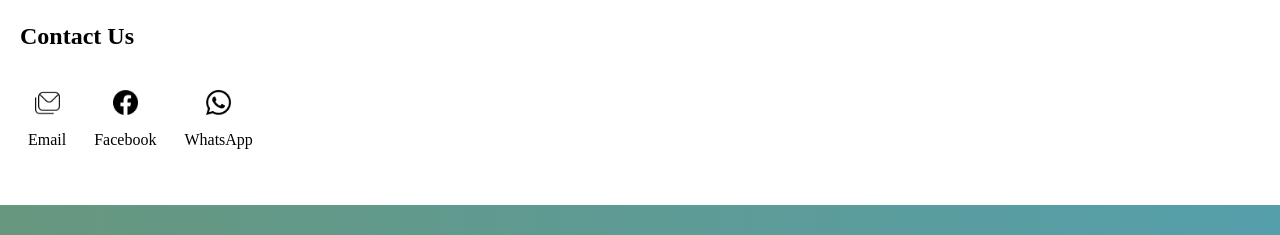
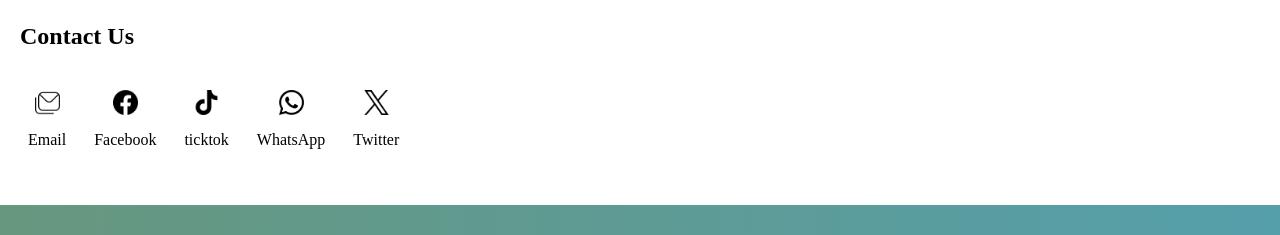
Before and after one commit to Abdulmas01/hindatech-website, a React (Create React App) app: page / in a window 1280 px wide. Shown: the part 1653-1888 px from the top of the page. Built offline with nearby package versions, Linux system fonts and the light colour scheme.

Commit message:
fix social

```diff
--- a/src/extentions/SocialPages.jsx
+++ b/src/extentions/SocialPages.jsx
@@ -1,6 +1,6 @@
 import facebook from "../images/facebook.png";
 import email from "../images/email.png";
-import twitter from "../images/user-interface.png";
+import twitter from "../images/twitter.png";
 import whatapp from "../images/whatsapp.png";
 import ticktok from "../images/tik-tok.png";
 
@@ -9,25 +9,27 @@ const SocialPages = () => {
         name;
         image;
         socialLink;
-        constructor(name, image, socialLink) {
+        socialValue;
+        constructor(name, image, socialLink, socialValue) {
             this.name = name;
             this.image = image;
             this.socialLink = socialLink;
+            this.socialValue = socialValue
 
         }
     }
 
     const listSocial = [
-        new Social("Email", email, "hindatech01@gmail.com", "mailto:hindatech01@gmail.com"),
-        new Social("Facebook", facebook, "http://facebook.com/hindatech"),
-        // new Social("ticktok", ticktok, ""),
-        new Social("WhatsApp", whatapp, ""),
-        // new Social("Twitter", twitter, ""),
+        new Social("Email", email, "hindatech01@gmail.com", "mailto:=hindatech01@gmail.com"),
+        new Social("Facebook", facebook, "http://facebook.com/hindatech", "http://facebook.com/hindatech"),
+        new Social("ticktok", ticktok, "http://tiktok.com/@hindatech", "http://tiktok.com/@hindatech"),
+        new Social("WhatsApp", whatapp, "+2347026065634", "https://wa.me/+2347026065634"),
+        new Social("Twitter", twitter, "http://twitter.com/hindatech", "http://twitter.com/hindatech"),
     ]
     return (
         <div className="social-container">
             {listSocial.map((value, index) => {
-                return <a key={index} href={listSocial[index].socialLink}>
+                return <a target="_blank" rel="noreferrer" key={index} href={value.socialValue}>
                     <div className="social-item">
                         <div className="social-img-container">
                             <img className="image" src={value.image} alt="" />
--- a/src/pages/ContactUs.jsx
+++ b/src/pages/ContactUs.jsx
@@ -10,19 +10,21 @@ const ContactUs = () => {
         name;
         image;
         socialLink;
-        constructor(name, image, socialLink) {
+        socialValue;
+        constructor(name, image, socialLink, socialValue) {
             this.name = name;
             this.image = image;
             this.socialLink = socialLink;
+            this.socialValue = socialValue
 
         }
     }
     const listSocial = [
-        new Social("Email", email, "hindatech01@gmail.com", "mailto:hindatech01@gmail.com"),
-        new Social("Facebook", facebook, "http://facebook.com/hindatech"),
-        new Social("ticktok", ticktok, "http://tictok.com/@hindatech"),
-        new Social("WhatsApp", whatapp, "+2347026065634"),
-        new Social("Twitter", twitter, "http://twitter.com/hindatech"),
+        new Social("Email", email, "hindatech01@gmail.com", "mailto:=hindatech01@gmail.com"),
+        new Social("Facebook", facebook, "http://facebook.com/hindatech", "http://facebook.com/hindatech"),
+        new Social("ticktok", ticktok, "https://www.tiktok.com/@hindatech", "http://tiktok.com/@hindatech"),
+        new Social("WhatsApp", whatapp, "+2347026065634", "https://wa.me/+2347026065634"),
+        new Social("Twitter", twitter, "http://twitter.com/hindatech", "http://twitter.com/hindatech"),
     ]
     return (
         <main>
@@ -31,7 +33,7 @@ const ContactUs = () => {
             </h1>
             {
                 listSocial.map((value, index) => {
-                    return <a key={index} href={value.socialLink} target="_blank" rel="noreferrer">
+                    return <a key={index} href={value.socialValue} target="_blank" rel="noreferrer">
                         <ContactUsContainer image={value.image} text={value.name} link={value.socialLink} />
                     </a>
                 })
```
